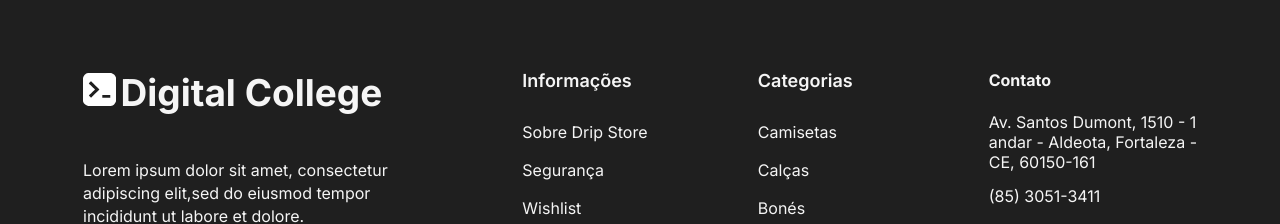
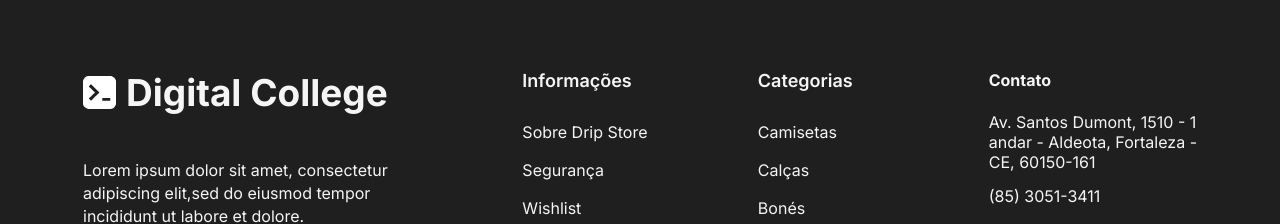
Before and after one commit to LucasDCoelho/Drip_Store, a plain HTML site: page index.html in a window 1280 px wide. Shown: the part 723-947 px from the top of the page. Drawn offline with Linux system fonts and the light colour scheme.

Commit message:
update: resolve ajusts

```diff
--- a/css/style.css
+++ b/css/style.css
@@ -111,7 +111,7 @@ footer > section:last-child > p{
 #container_main > .item_1 > .container_content_item_1 > form > input{
     padding: 12px;
     border-radius: 8px;
-    background-color: #47474704;
+    background-color: #47474710;
     border: 0;
     font-size: 12px;
 }
@@ -180,11 +180,16 @@ footer > section:last-child > p{
     padding: 73px 83px;
 }
 
-#container_footer > section:first-child > h2{
+#container_footer > section:first-child > section{
+    display: flex;
+    align-items: center;
+    justify-content: center;
+    margin-bottom: 44px;
+}
+
+#container_footer > section > section:first-child > h2{
     font-size: 37px;
-    margin-bottom: 44px;
-    display: inline-block;
-
+    margin-left: 10px;
 }
 
 #container_footer > section:first-child > p{
@@ -216,8 +221,27 @@ footer > section:last-child > p{
     margin-bottom: 14px;
 }
 
+#container_footer > section > section > nav > ul > li > a{
+    position: relative;
+}
 
-#container_footer > section > h2,
+#container_footer > section > section > nav > ul > li > a::after{
+    content: " ";
+    height: 3px;
+    border-radius: 2px;
+    width: 0%;
+    background-color: #C92071;
+    position: absolute;
+    left: 0;
+    bottom: -5px;
+    transition: 0.2s ease;
+}
+
+#container_footer > section > section > nav > ul > li > a:hover::after{
+    width: 100%;
+}
+
+#container_footer > section > section > h2,
 #container_footer > section > p,
 #container_footer > section > h4,
 #container_footer > section > section > nav > ul > li > a,
--- a/index.html
+++ b/index.html
@@ -64,8 +64,11 @@
         <footer>
             <section id="container_footer">
                 <section>
-                    <img src="images/DC_white.svg"></img>
-                    <h2>Digital College</h2>
+                    <section>
+                        <img src="images/DC_white.svg"></img>
+                        <h2>Digital College</h2>
+                    </section>
+
                     <p>
                         Lorem ipsum dolor sit amet, consectetur<br> adipiscing elit,sed do eiusmod tempor<br> incididunt ut labore et dolore.
                     </p>
```
Also changed, not shown: 1 other file.
